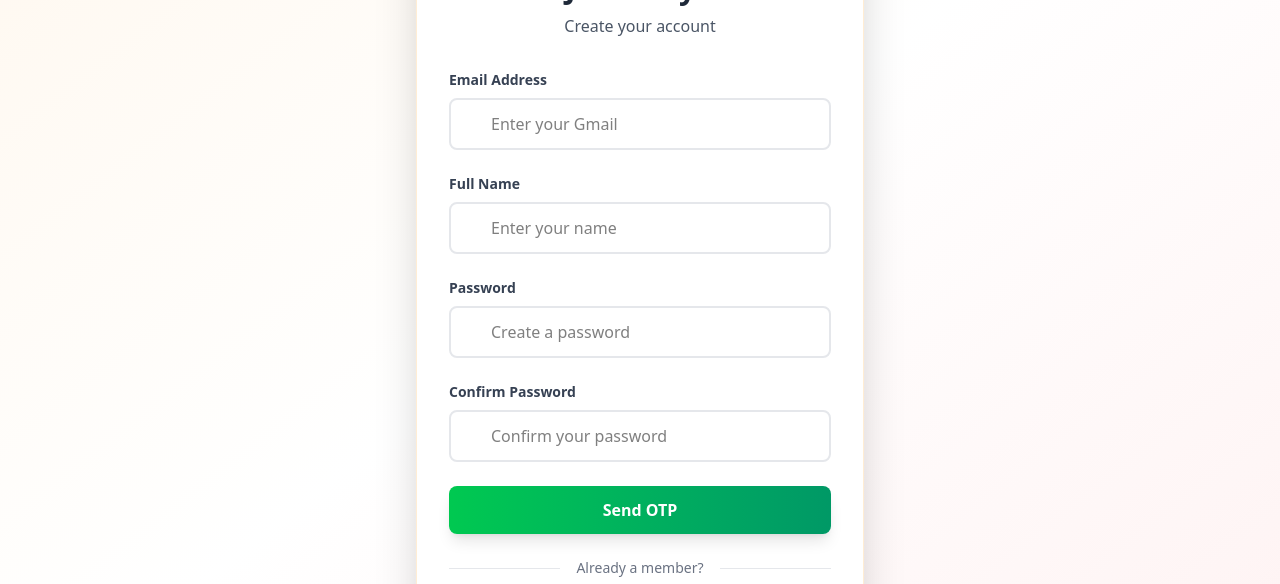
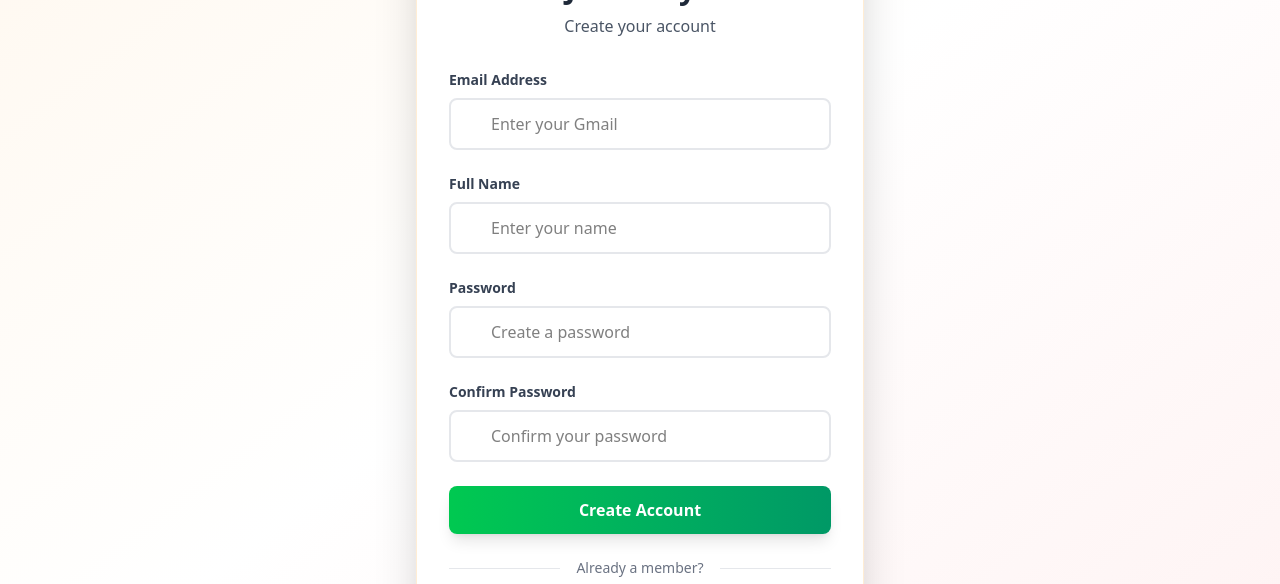
Before and after one commit to pratik117-dev/restaurant_site_backend_frontend, a React (Vite) app: page /register in a window 1280 px wide. Shown: the part 319-903 px from the top of the page. Built offline with nearby package versions, Linux system fonts and the light colour scheme.

Commit message:
register changed

```diff
--- a/src/pages/Register.tsx
+++ b/src/pages/Register.tsx
@@ -4,41 +4,45 @@ import toast from 'react-hot-toast';
 import api from '../api';
 
 const Register = () => {
-  const [step, setStep] = useState(1);
   const [email, setEmail] = useState('');
   const [name, setName] = useState('');
   const [password, setPassword] = useState('');
   const [confirmPassword, setConfirmPassword] = useState('');
-  const [otp, setOtp] = useState('');
+  const [isLoading, setIsLoading] = useState(false);
   const navigate = useNavigate();
 
-  const handleSendOTP = async (e: React.FormEvent) => {
+  const handleRegister = async (e: React.FormEvent) => {
   e.preventDefault();
+
   if (password !== confirmPassword) {
     toast.error('Passwords do not match!');
     return;
   }
+
+  setIsLoading(true);
+
   try {
-      await api.post('/auth/register/', { email, name, password });
-      toast.success('OTP sent to your email!');
-      setStep(2);
+    const response = await api.post('/auth/register/', { email, name, password });
+
+    // Store token
+    localStorage.setItem('token', response.data.token);
+
+    toast.success('Account created successfully!');
+    navigate('/');
   } catch (err: any) {
-      toast.error(err.response?.data?.error || 'Failed to send OTP');
+    console.error('Registration error:', err);
+    console.error('Error response:', err.response);
+    console.error('Error data:', err.response?.data);
+
+    const errorMessage = err.response?.data?.error ||
+                        err.response?.data?.message ||
+                        err.message ||
+                        'Registration failed';
+    toast.error(errorMessage);
+  } finally {
+    setIsLoading(false);
   }
 };
-
-  const handleVerifyOTP = async (e: React.FormEvent) => {
-    e.preventDefault();
-    try {
-       await api.post('/auth/verify-otp/', { email, otp });
-      toast.success('Account created! Logging in...');
-      // Handle login
-      navigate('/');
-    } catch (err: any) {
-      toast.error(err.response?.data?.error || 'OTP verification failed');
-    }
-  };
-
   return (
     <div className="min-h-screen bg-gradient-to-br from-orange-50 via-white to-red-50 flex items-center justify-center p-4 pt-24">
       <div className="w-full max-w-md">
@@ -48,11 +52,10 @@ const Register = () => {
               <span className="text-5xl">☕</span>
             </div>
             <h1 className="text-3xl font-bold text-gray-800 mb-2">Join Chiya</h1>
-            <p className="text-gray-600">{step === 1 ? 'Create your account' : 'Enter OTP sent to your email'}</p>
+            <p className="text-gray-600">Create your account</p>
           </div>
 
-          {step === 1 ? (
-            <form onSubmit={handleSendOTP} className="space-y-6">
+          <form onSubmit={handleRegister} className="space-y-6">
             <div className="relative">
               <label className="block text-sm font-semibold text-gray-700 mb-2">Email Address</label>
               <input
@@ -62,8 +65,10 @@ const Register = () => {
                 onChange={(e) => setEmail(e.target.value)}
                 className="w-full pl-10 pr-4 py-3 border-2 border-gray-200 rounded-lg focus:border-orange-500 focus:ring-2 focus:ring-orange-200 outline-none transition-all duration-300"
                 required
+                disabled={isLoading}
               />
             </div>
+
             <div className="relative">
               <label className="block text-sm font-semibold text-gray-700 mb-2">Full Name</label>
               <input
@@ -73,8 +78,10 @@ const Register = () => {
                 onChange={(e) => setName(e.target.value)}
                 className="w-full pl-10 pr-4 py-3 border-2 border-gray-200 rounded-lg focus:border-orange-500 focus:ring-2 focus:ring-orange-200 outline-none transition-all duration-300"
                 required
+                disabled={isLoading}
               />
             </div>
+
             <div className="relative">
               <label className="block text-sm font-semibold text-gray-700 mb-2">Password</label>
               <input
@@ -84,8 +91,10 @@ const Register = () => {
                 onChange={(e) => setPassword(e.target.value)}
                 className="w-full pl-10 pr-4 py-3 border-2 border-gray-200 rounded-lg focus:border-orange-500 focus:ring-2 focus:ring-orange-200 outline-none transition-all duration-300"
                 required
+                disabled={isLoading}
               />
             </div>
+
             <div className="relative">
               <label className="block text-sm font-semibold text-gray-700 mb-2">Confirm Password</label>
               <input
@@ -95,30 +104,18 @@ const Register = () => {
                 onChange={(e) => setConfirmPassword(e.target.value)}
                 className="w-full pl-10 pr-4 py-3 border-2 border-gray-200 rounded-lg focus:border-orange-500 focus:ring-2 focus:ring-orange-200 outline-none transition-all duration-300"
                 required
+                disabled={isLoading}
               />
             </div>
-              <button type="submit" className="w-full bg-gradient-to-r from-green-500 to-emerald-600 hover:from-green-600 hover:to-emerald-700 text-white font-semibold py-3 rounded-lg shadow-lg hover:shadow-xl transition-all duration-300 transform hover:scale-105 flex items-center justify-center space-x-2">
-                <span>Send OTP</span>
+
+            <button
+              type="submit"
+              disabled={isLoading}
+              className="w-full bg-gradient-to-r from-green-500 to-emerald-600 hover:from-green-600 hover:to-emerald-700 text-white font-semibold py-3 rounded-lg shadow-lg hover:shadow-xl transition-all duration-300 transform hover:scale-105 flex items-center justify-center space-x-2 disabled:opacity-50 disabled:cursor-not-allowed disabled:transform-none"
+            >
+              <span>{isLoading ? 'Creating Account...' : 'Create Account'}</span>
             </button>
           </form>
-          ) : (
-            <form onSubmit={handleVerifyOTP} className="space-y-6">
-              <div className="relative">
-                <label className="block text-sm font-semibold text-gray-700 mb-2">OTP</label>
-                <input
-                  type="text"
-                  placeholder="Enter 6-digit OTP"
-                  value={otp}
-                  onChange={(e) => setOtp(e.target.value)}
-                  className="w-full pl-10 pr-4 py-3 border-2 border-gray-200 rounded-lg focus:border-orange-500 focus:ring-2 focus:ring-orange-200 outline-none transition-all duration-300"
-                  required
-                />
-              </div>
-              <button type="submit" className="w-full bg-gradient-to-r from-green-500 to-emerald-600 hover:from-green-600 hover:to-emerald-700 text-white font-semibold py-3 rounded-lg shadow-lg hover:shadow-xl transition-all duration-300 transform hover:scale-105 flex items-center justify-center space-x-2">
-                <span>Verify OTP</span>
-              </button>
-            </form>
-          )}
 
           <div className="relative my-6">
             <div className="absolute inset-0 flex items-center">
```
Lines whose indentation alone changed are shown as unchanged.
